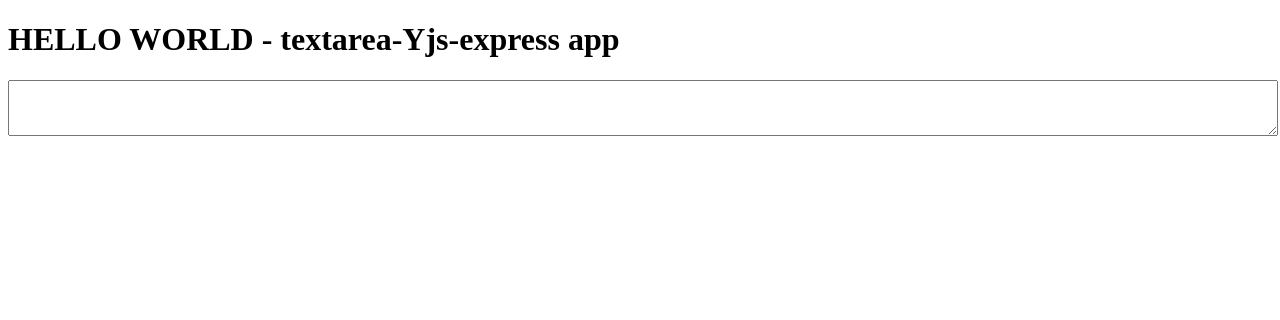
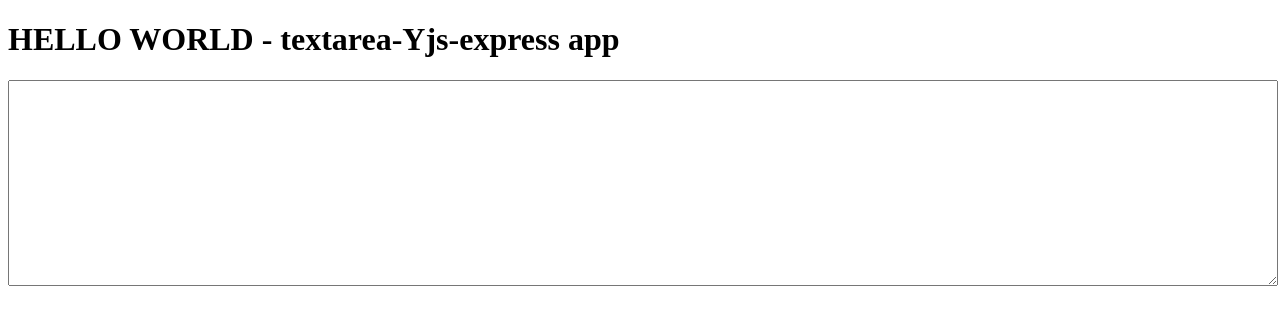
Before and after one commit to ethanryan/textarea-Yjs-express, a website: page index.html in a window 1280 px wide. Drawn offline with Linux system fonts and the light colour scheme; no server answers.

Commit message:
increased size of textarea

```diff
--- a/index.html
+++ b/index.html
@@ -13,7 +13,7 @@
 
     <h1>HELLO WORLD - textarea-Yjs-express app</h1>
 
-    <textarea style="width:100%; height:50px" id="textfield"></textarea>
+    <textarea style="width:100%; height:200px" id="textfield"></textarea>
 
     <script type="text/javascript" src="public/bundle.js"></script>
 
```
